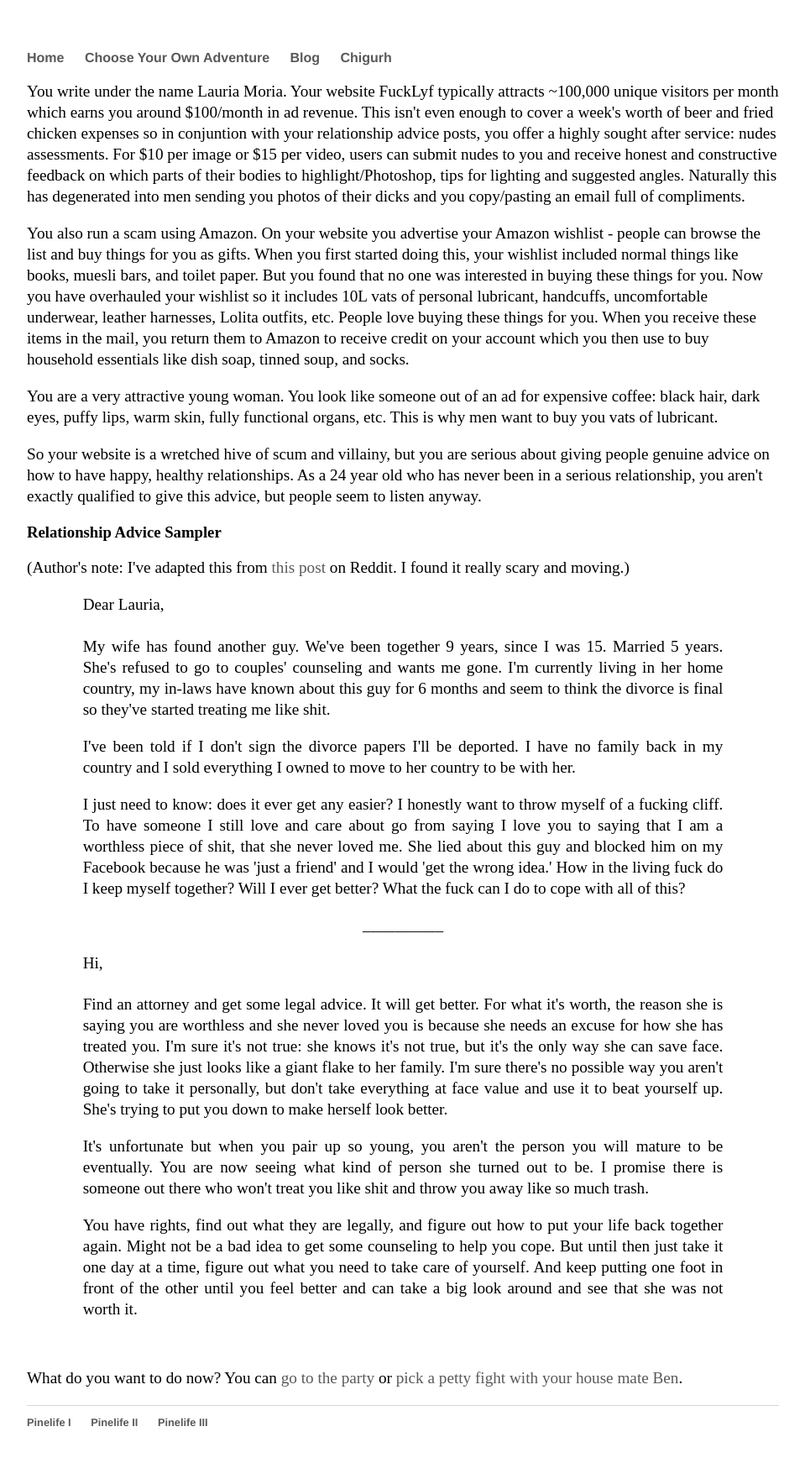
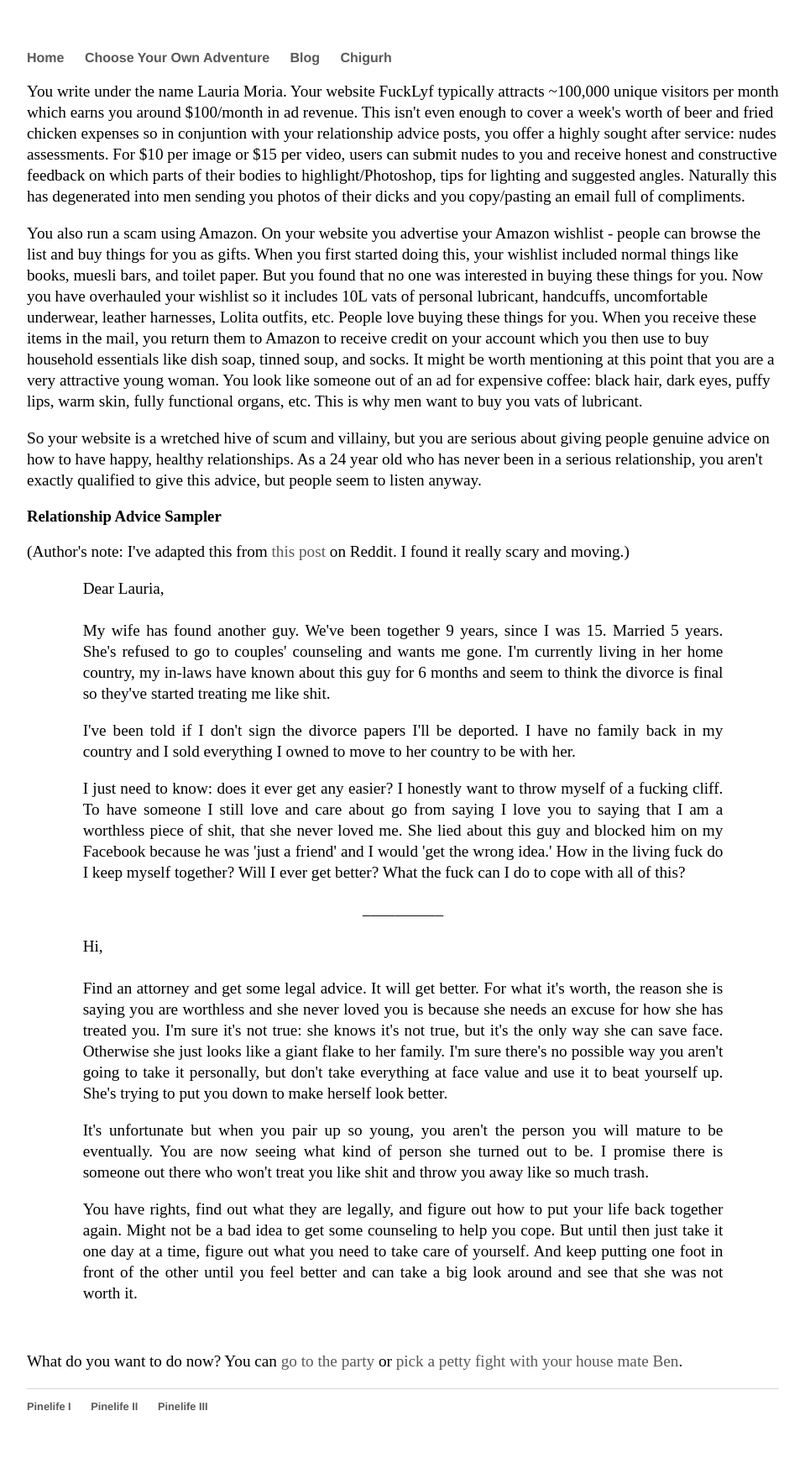
Before and after one commit to Pinelife/pinelife.github.io, a Jekyll site: the page built from Hellhole/Room2.html, in a window 1280 px wide. Shown: the whole page at 84% size, without its empty margins (160-1119 px from the left). Built offline with Jekyll 4.4.1, drawn with Linux system fonts in a browser that asks for light colours.

Commit message:
Update Room2.html

```diff
--- a/Hellhole/Room2.html
+++ b/Hellhole/Room2.html
@@ -17,9 +17,7 @@ title: Pinelife
   But you found that no one was interested in buying these things for you. Now you have overhauled your wishlist so it includes 10L vats
   of personal lubricant, handcuffs, uncomfortable underwear, leather harnesses, Lolita outfits, etc. People love buying these things for
   you. When you receive these items in the mail, you return them to Amazon to receive credit on your account which you then use to buy
-  household essentials like dish soap, tinned soup, and socks.</p>
-
-<p>You are a very attractive young woman. You look like someone out of an ad for expensive coffee: black hair, dark eyes, puffy lips,
+  household essentials like dish soap, tinned soup, and socks. It might be worth mentioning at this point that you are a very attractive young woman. You look like someone out of an ad for expensive coffee: black hair, dark eyes, puffy lips,
   warm skin, fully functional organs, etc. This is why men want to buy you vats of lubricant.</p>
 
 <p>So your website is a wretched hive of scum and villainy, but you are serious about giving people genuine advice on how to have happy,
```
